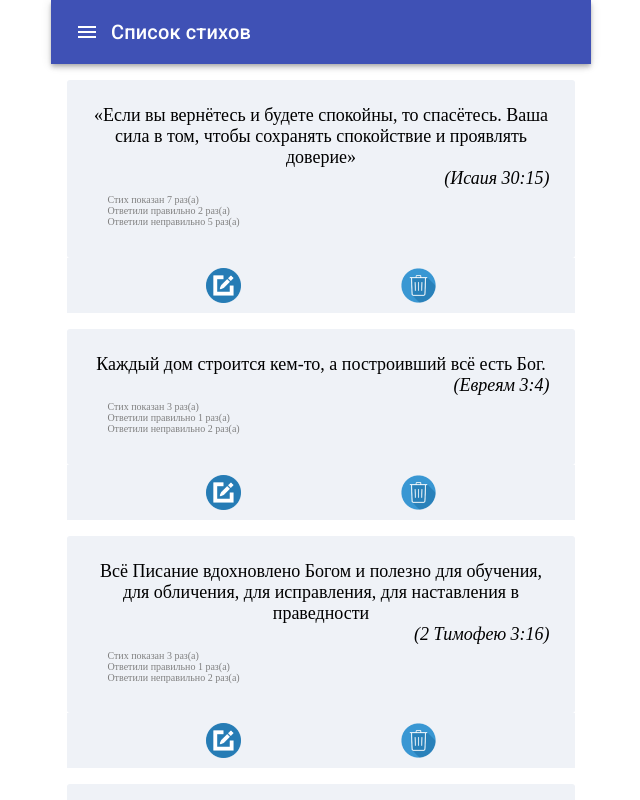
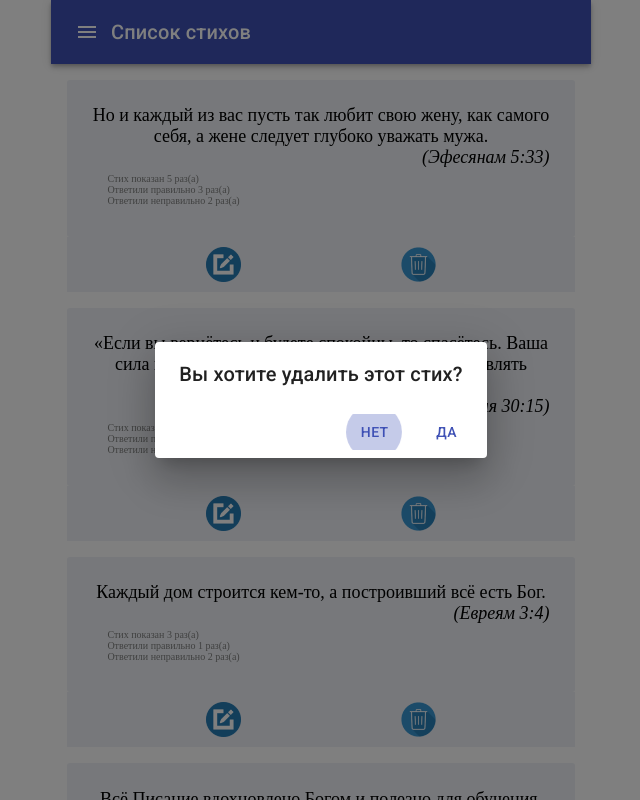
Before and after one commit to kompolom/biblecards, a React (Create React App) app: page /list in a window 1280 px wide. Both pictures are taken after a click on the element 737 px from the left and 264 px from the top of the page. Shown: the top 800 px of the page, without its empty margins (319-959 px from the left). Built offline with nearby package versions, Linux system fonts and the light colour scheme.

Commit message:
При удалении стиха появляется диалоговое окно для подтвеждения действия.

```diff
--- a/src/components/VerseEditing/index.js
+++ b/src/components/VerseEditing/index.js
@@ -1,22 +1,54 @@
+import React from 'react';
+import { Link } from 'react-router-dom';
 import { connect } from 'react-redux';
-import React from 'react';
-import { deleteVerse } from '../../Redux/actions';
 import './style.css';
+
+import Button from '@material-ui/core/Button';
+import Dialog from '@material-ui/core/Dialog';
+import DialogActions from '@material-ui/core/DialogActions';
+import DialogTitle from '@material-ui/core/DialogTitle';
+
 import IconEdit from '../../img/edit.png';
 import IconDelete from '../../img/delete.png';
-import { Link } from 'react-router-dom';
+import { deleteVerse } from '../../Redux/actions';
 
 const EventEditing = (props) => {
-   const deleteVerse = () => { props.deleteVerse(props.id) }
+   const [open, setOpen] = React.useState(false);
+
+   const handleClickOpen = () => {
+      setOpen(true);
+   };
+   const handleClose = () => {
+      setOpen(false);
+   };
+   const deleteVerse = () => {
+      props.deleteVerse(props.id)
+   };
+
    return (
       <div className="VerseEditing">
          <Link to={`/edit/${props.id}`} className="Edit">
             <img src={IconEdit} width="35px" height="35px" alt="Изменить" />
          </Link>
-         <div className="Delete" onClick={deleteVerse}>
+         <div className="Delete" onClick={handleClickOpen}>
             <img src={IconDelete} width="35px" height="35px" alt="Удалить" />
          </div>
-
+         <Dialog
+            open={open}
+            onClose={handleClose}
+            aria-labelledby="alert-dialog-title"
+            aria-describedby="alert-dialog-description"
+         >
+         <DialogTitle id="alert-dialog-title">Вы хотите удалить этот стих?</DialogTitle>
+         <DialogActions>
+            <Button onClick={handleClose} color="primary" autoFocus>
+               Нет
+            </Button>
+            <Button onClick={deleteVerse} color="primary">
+               Да
+            </Button>
+         </DialogActions>
+      </Dialog>
       </div>
    );
 };
```
